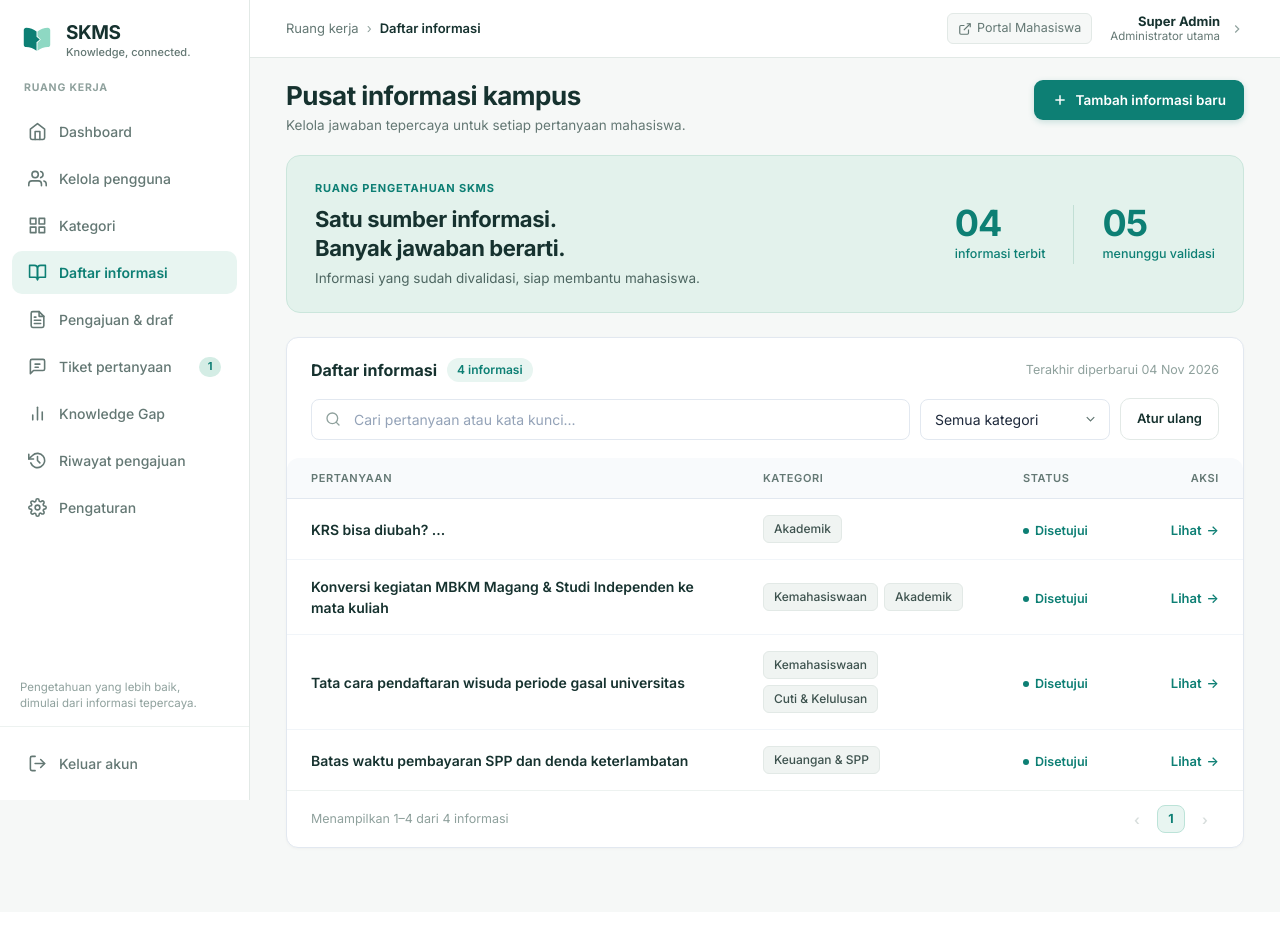
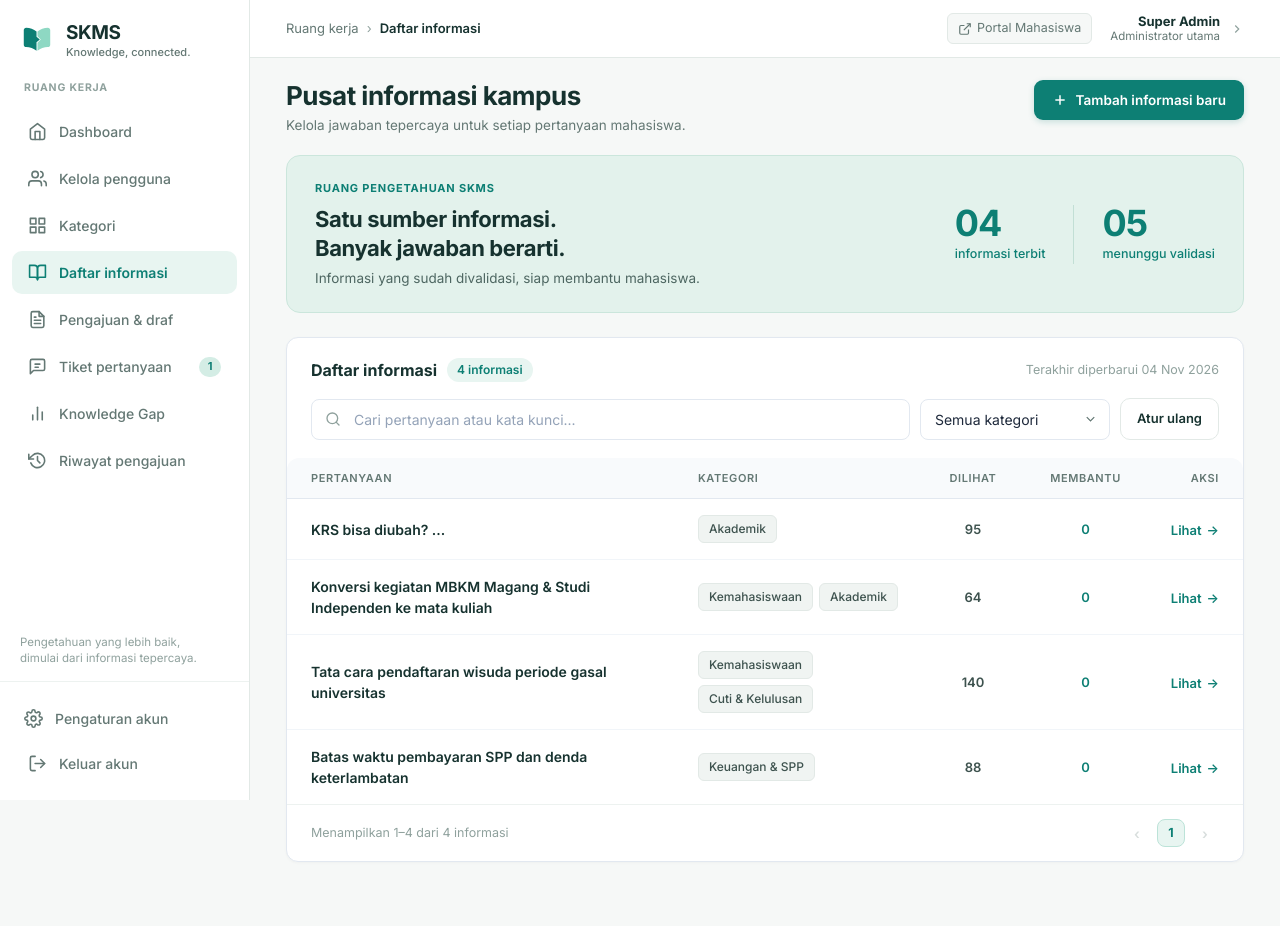
Before and after one commit to Vadriannn/skms, a Laravel app: page /faqs in a window 1280 px wide. Before the commit the page ends 849 px from the top, so only its background shows below. Run offline with Laravel 12, Linux system fonts and the light colour scheme; a user stored in the database is signed in; data comes from the database, SQL or seed files in the repository; tables that the repository leaves empty hold one stand-in row (values such as "Sample post"); parts of the project's set-up code (start-up, migrations or seed data) failed here and were passed over.

Commit message:
Benerin ui: pengaturan akun & daftar informasi

```diff
--- a/app/Http/Controllers/AuthController.php
+++ b/app/Http/Controllers/AuthController.php
@@ -44,12 +44,6 @@ class AuthController extends Controller
         if (Auth::attempt($credentials)) {
             $request->session()->regenerate();
 
-            \App\Models\ActivityLog::log(
-                Auth::user()->name . ' login ke sistem',
-                'auth',
-                Auth::id()
-            );
-
             return redirect()->intended(route('dashboard'))
                 ->with('success', 'Selamat datang, ' . Auth::user()->name . '!');
         }
--- a/resources/views/faqs/index.blade.php
+++ b/resources/views/faqs/index.blade.php
@@ -113,9 +113,10 @@
             <thead>
                 <tr>
                     <th style="font-size: 11px; letter-spacing: 0.6px; text-transform: uppercase; color: #647874; padding: 12px 24px;">PERTANYAAN</th>
-                    <th style="width: 260px; font-size: 11px; letter-spacing: 0.6px; text-transform: uppercase; color: #647874; padding: 12px 20px;">KATEGORI</th>
-                    <th style="width: 130px; font-size: 11px; letter-spacing: 0.6px; text-transform: uppercase; color: #647874; padding: 12px 20px;">STATUS</th>
-                    <th style="width: 110px; font-size: 11px; letter-spacing: 0.6px; text-transform: uppercase; color: #647874; padding: 12px 24px; text-align: right;">AKSI</th>
+                    <th style="width: 240px; font-size: 11px; letter-spacing: 0.6px; text-transform: uppercase; color: #647874; padding: 12px 20px;">KATEGORI</th>
+                    <th style="width: 110px; font-size: 11px; letter-spacing: 0.6px; text-transform: uppercase; color: #647874; padding: 12px 16px; text-align: center;">DILIHAT</th>
+                    <th style="width: 115px; font-size: 11px; letter-spacing: 0.6px; text-transform: uppercase; color: #647874; padding: 12px 16px; text-align: center;">MEMBANTU</th>
+                    <th style="width: 100px; font-size: 11px; letter-spacing: 0.6px; text-transform: uppercase; color: #647874; padding: 12px 24px; text-align: right;">AKSI</th>
                 </tr>
             </thead>
             <tbody>
@@ -135,8 +136,11 @@
                                 @endforelse
                             </div>
                         </td>
-                        <td style="padding: 16px 20px;">
-                            <span class="skmk-dot-approved">Disetujui</span>
+                        <td style="padding: 16px 16px; text-align: center; font-size: 13px; font-weight: 600; color: #3D524E; white-space: nowrap;">
+                            {{ number_format($item->views ?? 0) }}
+                        </td>
+                        <td style="padding: 16px 16px; text-align: center; font-size: 13px; font-weight: 600; color: #0D7F74; white-space: nowrap;">
+                            {{ number_format($item->helpful ?? 0) }}
                         </td>
                         <td style="padding: 16px 24px; text-align: right; white-space: nowrap;">
                             <a href="{{ route('faqs.show', ['faq' => $item->id, 'from' => 'index']) }}" class="skmk-link-action">
@@ -147,7 +151,7 @@
                     </tr>
                 @empty
                     <tr>
-                        <td colspan="4" style="text-align: center; padding: 44px 24px; color: #8FA19D;">
+                        <td colspan="5" style="text-align: center; padding: 44px 24px; color: #8FA19D;">
                             Tidak ada informasi ditemukan untuk kata kunci atau kategori yang dipilih.
                         </td>
                     </tr>
--- a/resources/views/layouts/app.blade.php
+++ b/resources/views/layouts/app.blade.php
@@ -166,25 +166,23 @@
                     </li>
                     @endif
                     @endif
-                    <li>
-                        <a href="{{ route('settings.profile') }}" class="sidebar-link {{ request()->routeIs('settings.*') ? 'active' : '' }}">
-                            <svg width="19" height="19" viewBox="0 0 24 24" fill="none" stroke="currentColor" stroke-width="2" stroke-linecap="round" stroke-linejoin="round">
-                                <circle cx="12" cy="12" r="3"></circle>
-                                <path d="M19.4 15a1.65 1.65 0 0 0 .33 1.82l.06.06a2 2 0 0 1 0 2.83 2 2 0 0 1-2.83 0l-.06-.06a1.65 1.65 0 0 0-1.82-.33 1.65 1.65 0 0 0-1 1.51V21a2 2 0 0 1-2 2 2 2 0 0 1-2-2v-.09A1.65 1.65 0 0 0 9 19.4a1.65 1.65 0 0 0-1.82.33l-.06.06a2 2 0 0 1-2.83 0 2 2 0 0 1 0-2.83l.06-.06a1.65 1.65 0 0 0 .33-1.82 1.65 1.65 0 0 0-1.51-1H3a2 2 0 0 1-2-2 2 2 0 0 1 2-2h.09A1.65 1.65 0 0 0 4.6 9a1.65 1.65 0 0 0-.33-1.82l-.06-.06a2 2 0 0 1 0-2.83 2 2 0 0 1 2.83 0l.06.06a1.65 1.65 0 0 0 1.82.33H9a1.65 1.65 0 0 0 1-1.51V3a2 2 0 0 1 2-2 2 2 0 0 1 2 2v.09a1.65 1.65 0 0 0 1 1.51 1.65 1.65 0 0 0 1.82-.33l.06-.06a2 2 0 0 1 2.83 0 2 2 0 0 1 0 2.83l-.06.06a1.65 1.65 0 0 0-.33 1.82V9a1.65 1.65 0 0 0 1.51 1H21a2 2 0 0 1 2 2 2 2 0 0 1-2 2h-.09a1.65 1.65 0 0 0-1.51 1z"></path>
-                            </svg>
-                            <span>Pengaturan</span>
-                        </a>
-                    </li>
                 </ul>
 
             </div>
 
-            <!-- Footer: Tagline & Keluar akun -->
+            <!-- Footer: Tagline, Pengaturan akun & Keluar akun -->
             <div>
                 <div style="padding: 0 20px 14px 20px; font-size: 11.5px; color: #8FA19D; line-height: 1.45;">
                     Pengetahuan yang lebih baik,<br>dimulai dari informasi tepercaya.
                 </div>
-                <div class="sidebar-footer">
+                <div class="sidebar-footer" style="display: flex; flex-direction: column; gap: 4px;">
+                    <a href="{{ route('settings.profile') }}" class="sidebar-link {{ request()->routeIs('settings.*') ? 'active' : '' }}" style="padding: 10px 12px;">
+                        <svg width="19" height="19" viewBox="0 0 24 24" fill="none" stroke="currentColor" stroke-width="2" stroke-linecap="round" stroke-linejoin="round">
+                            <circle cx="12" cy="12" r="3"></circle>
+                            <path d="M19.4 15a1.65 1.65 0 0 0 .33 1.82l.06.06a2 2 0 0 1 0 2.83 2 2 0 0 1-2.83 0l-.06-.06a1.65 1.65 0 0 0-1.82-.33 1.65 1.65 0 0 0-1 1.51V21a2 2 0 0 1-2 2 2 2 0 0 1-2-2v-.09A1.65 1.65 0 0 0 9 19.4a1.65 1.65 0 0 0-1.82.33l-.06.06a2 2 0 0 1-2.83 0 2 2 0 0 1 0-2.83l.06-.06a1.65 1.65 0 0 0 .33-1.82 1.65 1.65 0 0 0-1.51-1H3a2 2 0 0 1-2-2 2 2 0 0 1 2-2h.09A1.65 1.65 0 0 0 4.6 9a1.65 1.65 0 0 0-.33-1.82l-.06-.06a2 2 0 0 1 0-2.83 2 2 0 0 1 2.83 0l.06.06a1.65 1.65 0 0 0 1.82.33H9a1.65 1.65 0 0 0 1-1.51V3a2 2 0 0 1 2-2 2 2 0 0 1 2 2v.09a1.65 1.65 0 0 0 1 1.51 1.65 1.65 0 0 0 1.82-.33l.06-.06a2 2 0 0 1 2.83 0 2 2 0 0 1 0 2.83l-.06.06a1.65 1.65 0 0 0-.33 1.82V9a1.65 1.65 0 0 0 1.51 1H21a2 2 0 0 1 2 2 2 2 0 0 1-2 2h-.09a1.65 1.65 0 0 0-1.51 1z"></path>
+                        </svg>
+                        <span>Pengaturan akun</span>
+                    </a>
                     <form action="{{ route('logout') }}" method="POST">
                         @csrf
                         <button type="submit" class="sidebar-logout-btn">
@@ -223,7 +221,7 @@
                             elseif (request()->routeIs('validator.semua_faq')) $crumbTitle = 'Riwayat validasi';
                             elseif (request()->routeIs('users.*')) $crumbTitle = 'Kelola pengguna';
                             elseif (request()->routeIs('categories.*')) $crumbTitle = 'Kategori';
-                            elseif (request()->routeIs('settings.*')) $crumbTitle = 'Pengaturan';
+                            elseif (request()->routeIs('settings.*')) $crumbTitle = 'Pengaturan akun';
                         @endphp
                         {{ $crumbTitle }}
                     </span>
--- a/resources/views/skms/beranda.blade.php
+++ b/resources/views/skms/beranda.blade.php
@@ -1887,7 +1887,7 @@
                                         <path d="M1 12s4-8 11-8 11 8 11 8-4 8-11 8-11-8-11-8z"></path>
                                         <circle cx="12" cy="12" r="3"></circle>
                                     </svg>
-                                    {{ number_format($faq->views) }} views
+                                    {{ number_format($faq->views) }} Dilihat
                                 </span>
                                 <span>{{ number_format($faq->helpful ?? 0) }} Membantu</span>
                             </div>
@@ -1951,7 +1951,7 @@
                                 <div>
                                     <div class="skms-top-item-q">{{ $top->pertanyaan }}</div>
                                     <div class="skms-top-item-meta">
-                                        {{ number_format($top->views) }} views &bull; {{ $top->categories->first()?->nama ?? 'Umum' }}
+                                        {{ number_format($top->views) }} Dilihat &bull; {{ $top->categories->first()?->nama ?? 'Umum' }}
                                     </div>
                                 </div>
                             </a>
--- a/resources/views/skms/detail.blade.php
+++ b/resources/views/skms/detail.blade.php
@@ -616,7 +616,7 @@
                     @endforelse
 
                     <span class="skms-answer-stats">
-                        {{ number_format($faq->views) }} views &bull; <span id="helpfulCountDisplay">{{ number_format($faq->helpful ?? 0) }}</span> Membantu
+                        {{ number_format($faq->views) }} Dilihat &bull; <span id="helpfulCountDisplay">{{ number_format($faq->helpful ?? 0) }}</span> Membantu
                     </span>
                 </div>
 
```
Also changed, not shown: resources/views/analytics/knowledge_gap.blade.php (+0 -8 lines).
